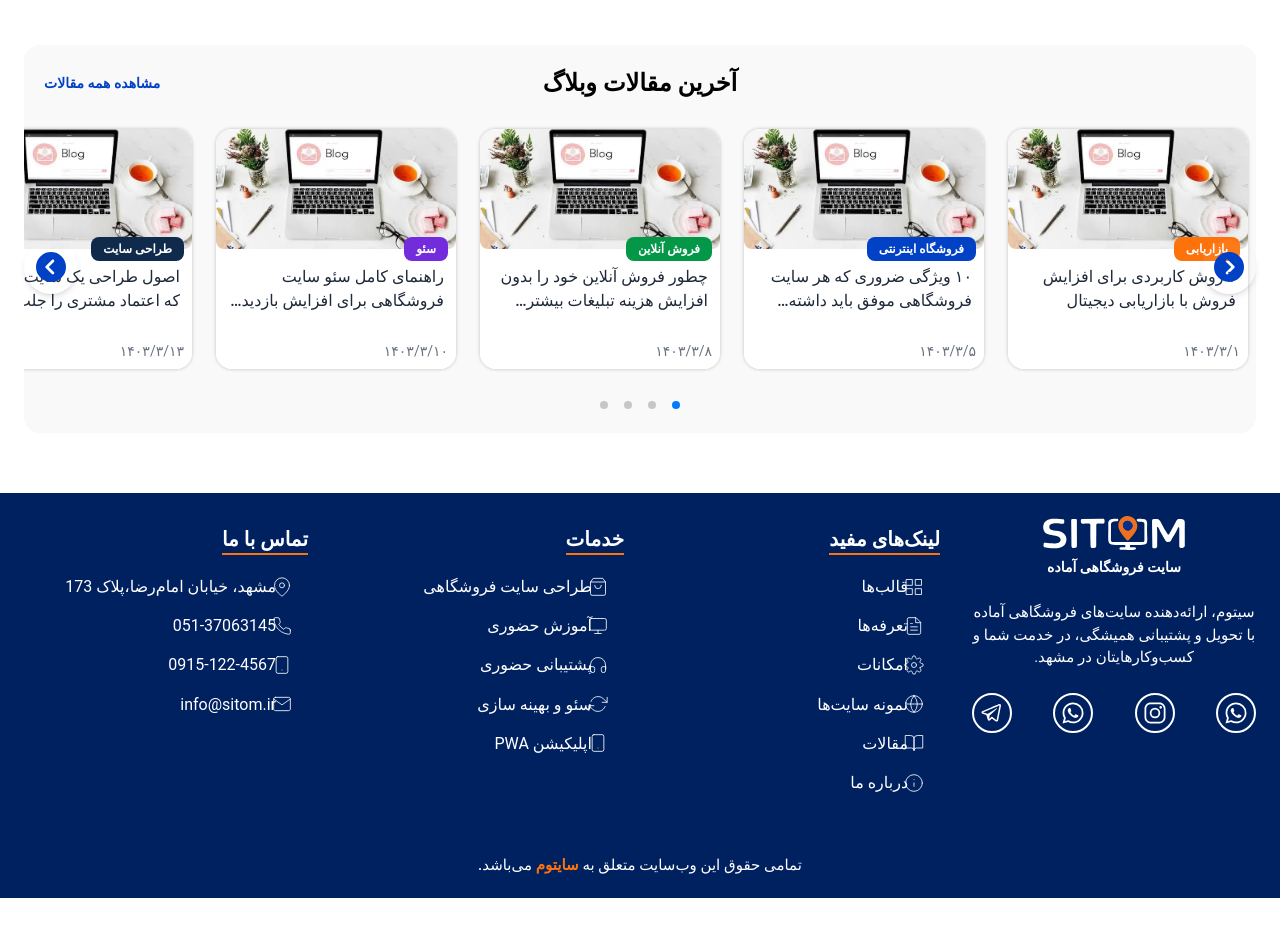
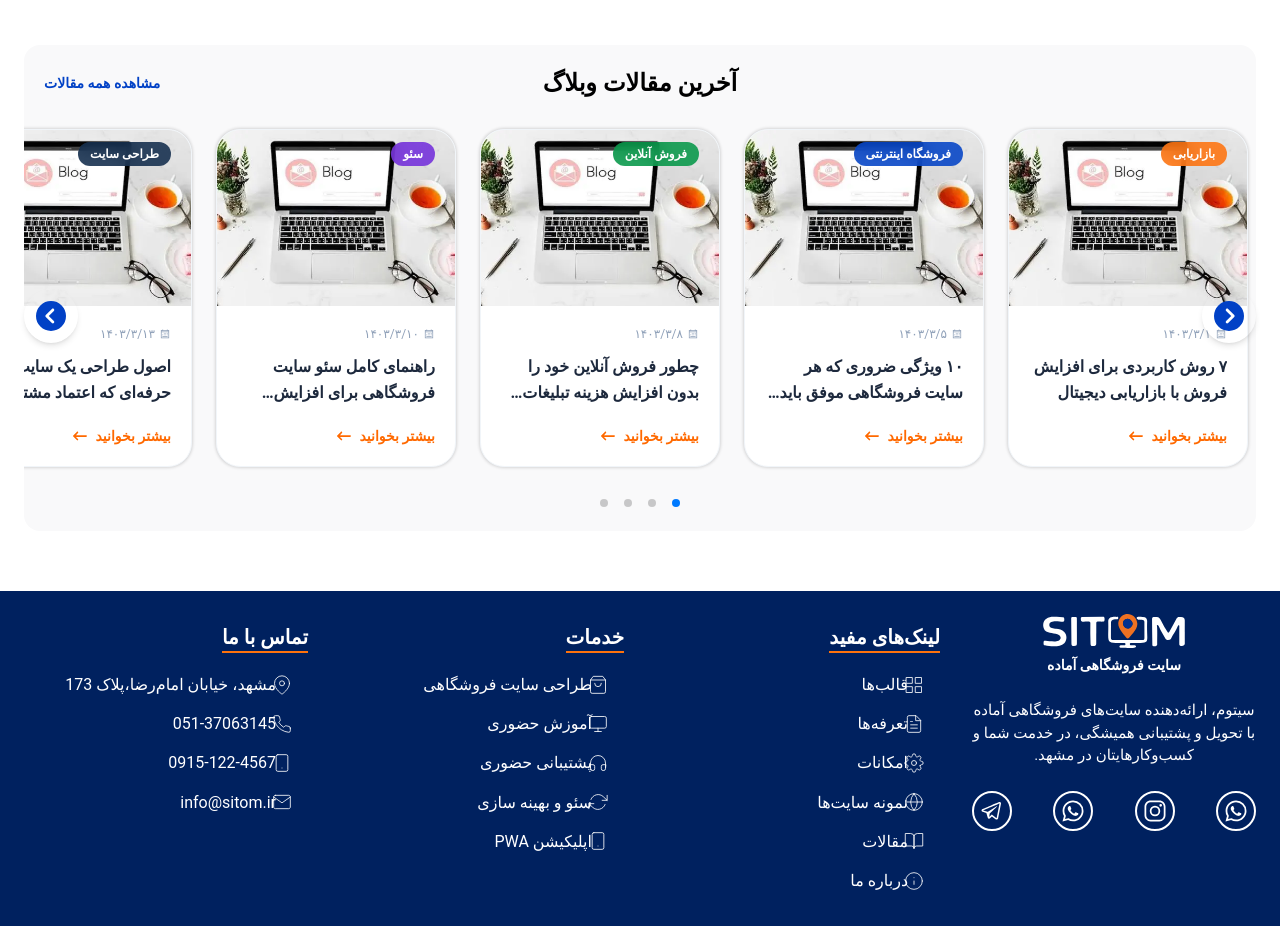
Before and after one commit to MohammadSoleimanikia/webetom, a Next.js app: page / in a window 1280 px wide. Shown: the part 5360-6286 px from the top of the page. Before the commit the page ends 6258 px from the top, so only its background shows below. Built offline with nearby package versions, Linux system fonts and the light colour scheme; what @mui/material-nextjs would draw is missing.

Commit message:
UI: redesign blog card

```diff
--- a/src/sections/latestBlogPosts/blogPostCard.tsx
+++ b/src/sections/latestBlogPosts/blogPostCard.tsx
@@ -6,6 +6,8 @@ import { Typography } from "@mui/material";
 import clsx from "clsx";
 import Image from "next/image";
 import Link from "next/link";
+import { FaArrowLeftLong } from "react-icons/fa6";
+import { LiaCalendarWeekSolid } from "react-icons/lia";
 
 type Props = {
   item: BlogPostType;
@@ -15,54 +17,55 @@ export default function BlogPostCard({ item }: Props) {
   return (
     <Link
       href={item.link}
-      className="group shadow-card-extra-small will-change-transform block overflow-hidden rounded-2xl transition-all duration-300 hover:-translate-y-1 hover:shadow-lg"
+      className={clsx(
+        "group block overflow-hidden rounded-3xl",
+        "border border-slate-100 bg-white",
+        "shadow-card-extra-small",
+        "transition-all duration-300",
+        "hover:-translate-y-1 hover:shadow-lg",
+      )}
     >
-      <div className=" relative flex h-60 w-full flex-col overflow-hidden rounded-xl bg-white">
       {/* image */}
-        <div className="relative h-1/2 w-full overflow-hidden rounded-lg">
+      <div className="relative h-44 w-full overflow-hidden bg-slate-100">
         <Image
           src={item.imageSrc}
           alt={item.title}
           fill
-            className="object-cover"
+          className="object-cover transition-transform duration-500 group-hover:scale-105"
         />
+
+        {/* category */}
+        <div
+          className="absolute top-3 right-5 rounded-full px-3 py-1 text-xs font-bold text-white backdrop-blur-sm"
+          style={{
+            backgroundColor: `${item.color}dd`,
+          }}
+        >
+          {item.label}
+        </div>
       </div>
 
       {/* content */}
-        <div className="relative flex flex-1 flex-col justify-between p-2">
-          {/* label */}
-          <div
-            className={clsx(
-              `absolute w-fit rounded-lg px-2 py-0.5 text-white`,
-              "top-0 -translate-y-1/2",
-            )}
-            style={{
-              backgroundColor:item.color
-            }}
-          >
-            <Typography
-              className="flex items-center justify-center px-1 py-0.5 text-xs font-semibold"
-              variant="caption"
-            >
-              {item.label}
+      <div className="flex flex-col gap-3 p-5">
+        {/* date */}
+        <Typography className="flex items-center gap-1 text-xs text-slate-400">
+          <LiaCalendarWeekSolid />
+          {dateFormatter(item.date)}
         </Typography>
-          </div>
 
         {/* title */}
-          <div className="flex flex-1 flex-col p-1 pt-2">
         <Typography
           variant="h6"
-              className="line-clamp-2 text-base font-medium text-gray-800"
+          className="line-clamp-2 text-base leading-relaxed font-bold text-slate-800 transition-colors group-hover:text-blue-900"
         >
           {item.title}
         </Typography>
-          </div>
 
-          {/* date */}
-          <Typography className="mt-auto text-sm text-gray-500">
-            {dateFormatter(item.date)}
+        {/* action */}
+        <Typography  className="mt-2 flex items-center gap-2 text-sm font-semibold text-orange-500 transition-all group-hover:gap-3">
+          بیشتر بخوانید
+          <FaArrowLeftLong className="transition-transform duration-300 group-hover:-translate-x-1" />
         </Typography>
-        </div>
       </div>
     </Link>
   );
```
Lines whose indentation alone changed are shown as unchanged.
